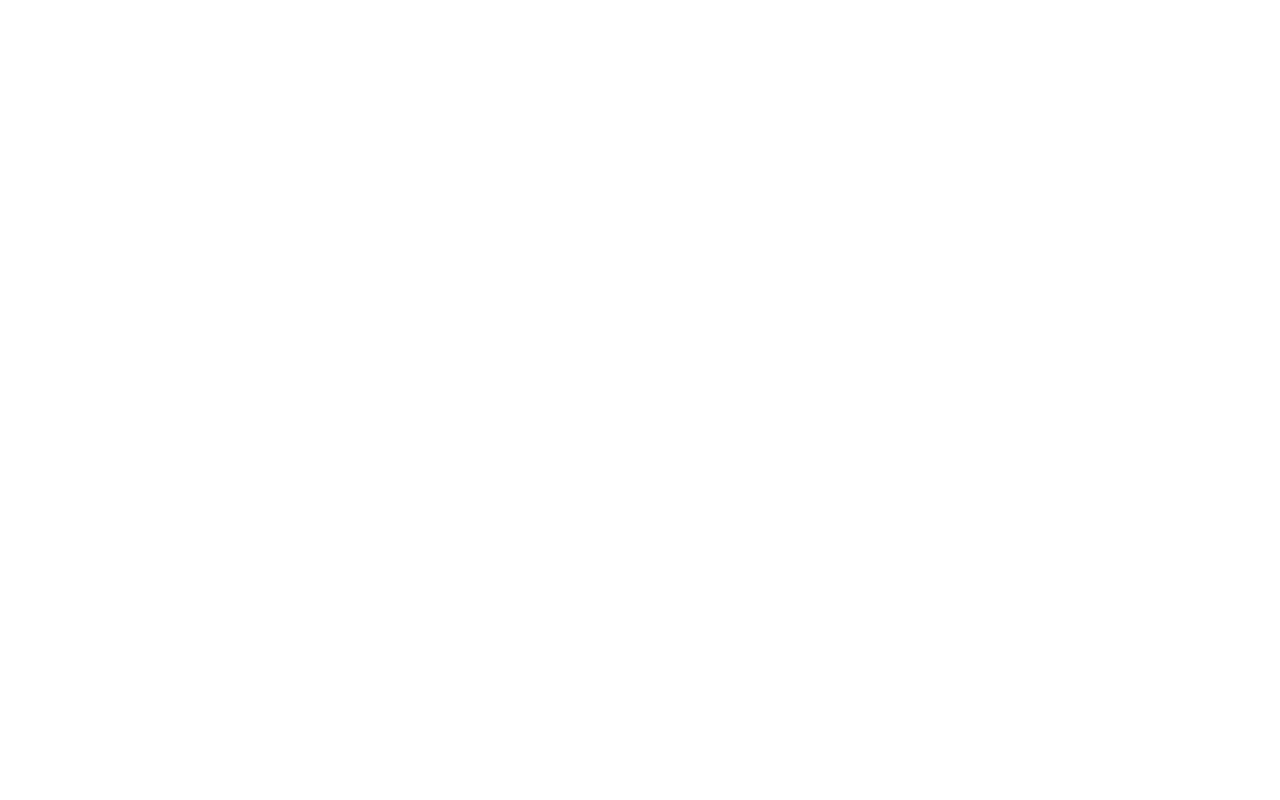
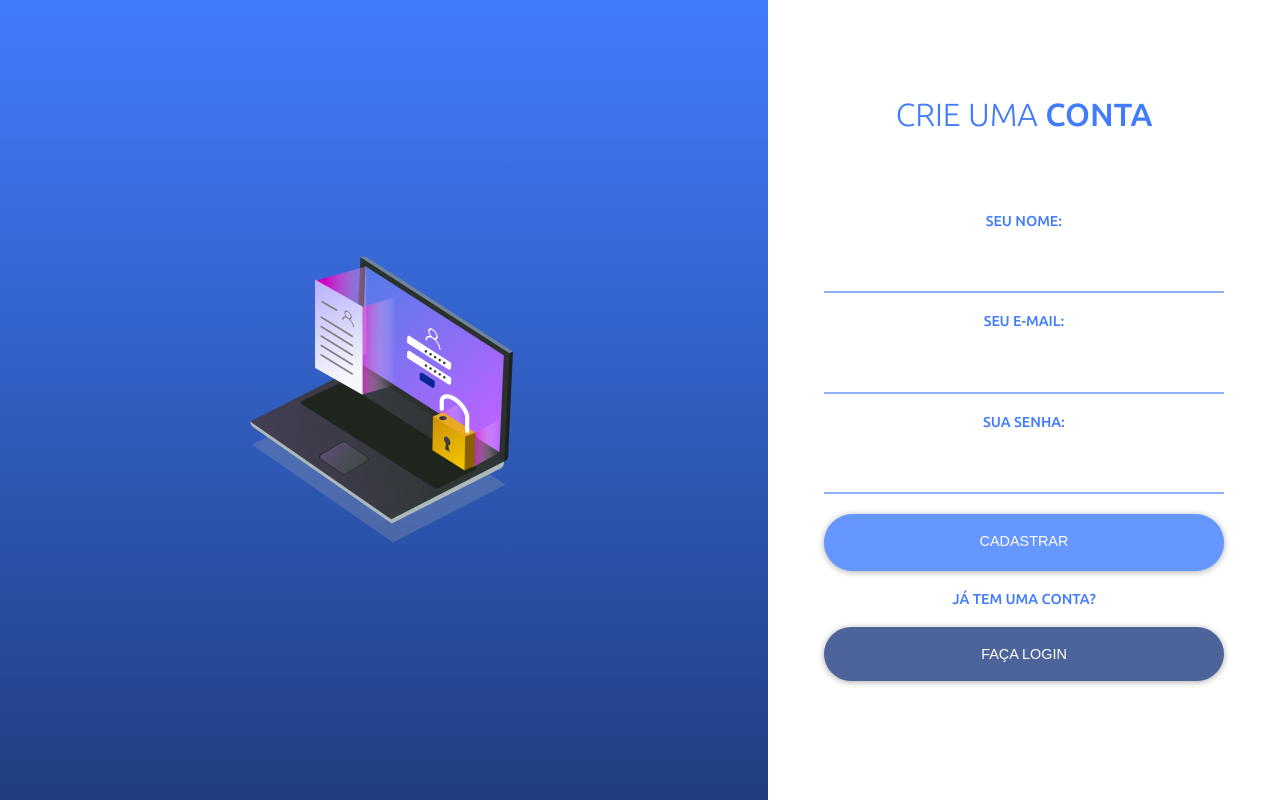
Before and after one commit to lucasAlmeidaSilveira/validador-form, a plain HTML site: page index.html in a window 1280 px wide. Drawn offline with Linux system fonts and the light colour scheme.

Commit message:
required habilitado

```diff
--- a/css/style.css
+++ b/css/style.css
@@ -0,0 +1,122 @@
+* {
+  box-sizing: border-box;
+  margin: 0;
+  padding: 0;
+  --primary: #417cff;
+  --secondary: #203E80;
+}
+
+body {
+  font-family: "Ubuntu", sans-serif;
+}
+
+.screen {
+  display: flex;
+  height: 100vh;
+}
+
+.left-side {
+  flex: 1;
+  display: flex;
+  justify-content: center;
+  align-items: center;
+  background-image: linear-gradient(to bottom, var(--primary), var(--secondary));
+}
+
+/* .left-side img{
+  width: 80%;
+  height: auto;
+} */
+
+.right-side {
+  color: #fff;
+  width: 40vw;
+  background-color: #fff;
+  padding: 6rem 3rem 3rem;
+  text-align: center;
+}
+
+.right-side .form {
+  display: flex;
+  flex-direction: column;
+  align-items: center;
+  margin-top: 5rem;
+}
+
+.right-side h1 {
+  text-transform: uppercase;
+  font-weight: 500;
+  color: var(--primary);
+}
+
+h1 span{
+  font-weight: 300;
+}
+
+.right-side label, p {
+  display: block;
+  margin-bottom: 20px;
+  color: var(--primary);
+  text-transform: uppercase;
+  font-weight: 500;
+  font-size: .9rem;
+}
+
+.right-side input {
+  color: var(--secondary);
+  width: 400px;
+  background-color: transparent;
+  border: none;
+  border-bottom: 2px solid var(--primary);
+  padding: 1.2rem;
+  font-size: 1.3rem;
+  font-weight: 300;
+  text-align: center;
+  text-transform: uppercase;
+  outline: 0;
+  opacity: .6;
+  transition: all ease .3s;
+}
+
+.right-side input:focus{
+  opacity: 1
+}
+
+input[type=submit], button{
+  width: 400px;
+  border-radius: 50px;
+  background: var(--primary);
+  text-transform: uppercase;
+  color: #fff;
+  font-size: .9rem;
+  font-weight: 500;
+  padding: 1.2rem;
+  cursor: pointer;
+  opacity: .8;
+  box-shadow: 0 1px 6px 0 rgb(32 33 36 / 48%);
+  transition: all ease .2s
+}
+
+input[type=submit]:hover, button:hover{
+  opacity: 1;
+}
+
+button.login{
+  background: var(--secondary);
+  border: none;
+}
+
+a{
+  text-decoration: none;
+  color: #fff;
+}
+
+.error{
+  background: #ff0000;
+  color: #fff;
+  padding: .5rem;
+  border-radius: 0 0 1rem 1rem;
+  font-size: .7rem;
+  opacity: .7;
+  border-top: 1px solid #ff0000
+}
--- a/index.html
+++ b/index.html
@@ -1,13 +1,52 @@
 <!DOCTYPE html>
 <html lang="en">
+
 <head>
   <meta charset="UTF-8">
   <meta http-equiv="X-UA-Compatible" content="IE=edge">
   <meta name="viewport" content="width=device-width, initial-scale=1.0">
   <link rel="stylesheet" href="./css/style.css">
+  <link rel="preconnect" href="https://fonts.gstatic.com">
+  <link
+    href="https://fonts.googleapis.com/css2?family=Ubuntu:ital,wght@0,300;0,400;0,500;0,700;1,300;1,400;1,500;1,700&display=swap"
+    rel="stylesheet">
   <title>Validador de Formulário</title>
 </head>
+
 <body>
 
+  <div class="screen">
+    <div class="left-side">
+      <img src="img/computador-login-senha-02-296x300.png" alt="">
+    </div>
+    <div class="right-side">
+      <h1><span>Crie uma </span>conta</h1>
+      <div class="form">
+        <form method="POST" action="cadastro.php" class="validator">
+          <label for="">
+            Seu nome: <br />
+            <input type="text" name="name" data-rules="required">
+          </label>
+          <label for="">
+            Seu e-mail: <br />
+            <input type="text" name="email" data-rules="required">
+          </label>
+          <label for="">
+            Sua senha: <br />
+            <input type="password" name="password">
+          </label>
+          <label for="">
+            <input type="submit" value="cadastrar" name="enviar">
+          </label>
+        </form>
+        <p>Já tem uma conta?</p>
+        <button class="login"><a href="#">Faça login</a></button>
+      </div>
+
+    </div>
+  </div>
+
+  <script src="./scripts/script.js"></script>
 </body>
+
 </html>
--- /dev/null
+++ b/scripts/script.js
@@ -0,0 +1,64 @@
+let Validator = {
+  handleSubmit(event){
+    event.preventDefault()
+
+    let send = true;
+    let inputs = form.querySelectorAll('input')
+
+    Validator.clearErros()
+
+    for(let i = 0; i < inputs.length; i++){
+      let input = inputs[i]
+      let check = Validator.checkInput(input)
+      if(check !== true){
+        send = false
+        Validator.showError(input, check)
+      }
+    }
+
+
+    if(send)form.submit()
+  },
+  checkInput(input){
+    let rules = input.getAttribute('data-rules')
+    if(rules !== null){
+      rules = rules.split('|');
+      for(let k in rules){
+        let rDetails = rules[k].split('=');
+        switch(rDetails[0]){
+          case 'required':
+            if(input.value == ''){
+              return 'Campo não pode ser vazio'
+
+            }
+        }
+      }
+    }
+
+    return true
+  },
+
+  showError(input, error){
+    input.style.borderColor = '#FF0000'
+
+    let errorElement = document.createElement('div');
+    errorElement.classList.add('error');
+    errorElement.innerHTML = error
+
+    input.parentElement.insertBefore(errorElement, input.ElementSibline)
+  },
+
+  clearErros(){
+    let inputs = form.querySelectorAll('input')
+    for(let i = 0; i < inputs.length; i++){
+      inputs[i].style = ''
+    }
+    let errorElements = document.querySelectorAll('.error')
+    for(let i = 0; i < errorElements.length; i++) {
+      errorElements[i].remove()
+    }
+  }
+}
+
+let form = document.querySelector('.validator');
+form.addEventListener('submit', Validator.handleSubmit)
```
Also changed, not shown: img/computador-login-senha-02-296x300.png (added).
